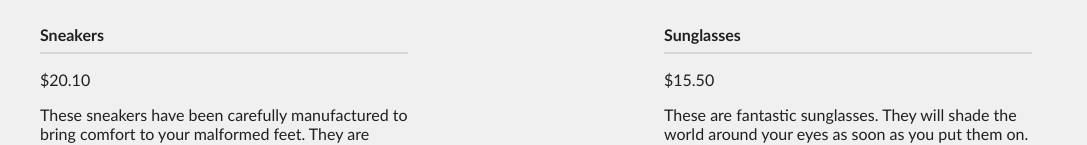
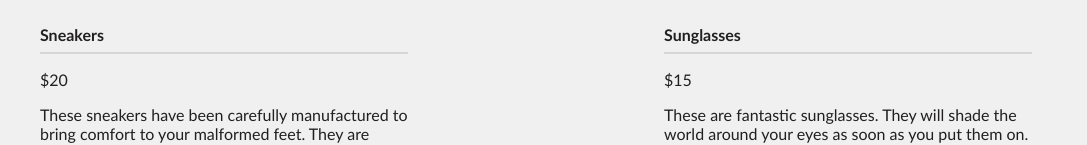
Before and after one commit to sebada001/shopping-cart, a React (Create React App) app: page / in a window 1280 px wide. Shown: the part 650-795 px from the top of the page, without its empty margins (104-1191 px from the left). Built offline with nearby package versions, Linux system fonts and the light colour scheme.

Commit message:
logic for state in shopping cart list and refactors

```diff
--- a/src/modules/App.js
+++ b/src/modules/App.js
@@ -1,11 +1,75 @@
 import ShoppingArea from "./ShoppingArea";
 import Header from "./Header";
+import { useState } from "react";
 
 function App() {
+  const [totalPrice, setTotalPrice] = useState(0);
+  const [shoppingList, setShoppingList] = useState([]);
+  //helper functions
+  const matcher = function (item) {
+    return shoppingList.find((obj) => {
+      return obj.name === item;
+    });
+  };
+  const filterer = function (item) {
+    return shoppingList.filter((obj) => {
+      return obj.name !== item;
+    });
+  };
+  //
+  const increaseTotalOfItem = function (item, price) {
+    let match = matcher(item);
+    let filter = filterer(item);
+    if (match === undefined) {
+      setShoppingList([
+        { name: item, amount: 1, price: "$" + price },
+        ...filter,
+      ]);
+      handleTotalPrice("increase", price);
+      return;
+    }
+    match.amount += 1;
+    match.price = "$" + price * match.amount;
+    setShoppingList([match, ...filter]);
+    handleTotalPrice("increase", price);
+  };
+  const decreaseTotalOfItem = function (item, price) {
+    let match = matcher(item);
+    let filter = filterer(item);
+    match.amount -= 1;
+    match.price = "$" + price * match.amount;
+    setShoppingList([match, ...filter]);
+    handleTotalPrice("decrease", price);
+  };
+  const handleTotalPrice = function (operation, amount) {
+    if (operation === "increase") {
+      handleIncreasePrice(amount);
+    }
+    if (operation === "decrease") {
+      handleDecreasePrice(amount);
+    }
+  };
+  const decreasePrice = function (amount) {
+    setTotalPrice(totalPrice - amount);
+  };
+  const handleIncreasePrice = function (amount) {
+    setTotalPrice(totalPrice + amount);
+  };
+  const handleDecreasePrice = function (amount) {
+    if (totalPrice != 0) {
+      decreasePrice(amount);
+    }
+  };
   return (
     <div className="App">
-      <Header />
-      <ShoppingArea />
+      <Header totalPrice={totalPrice} shoppingList={shoppingList} />
+      <ShoppingArea
+        handleTotalPrice={handleTotalPrice}
+        increaseTotalOfItem={increaseTotalOfItem}
+        decreaseTotalOfItem={decreaseTotalOfItem}
+        shoppingList={shoppingList}
+        matcher={matcher}
+      />
     </div>
   );
 }
--- a/src/modules/ShoppingArea.js
+++ b/src/modules/ShoppingArea.js
@@ -5,7 +5,8 @@ import Coffee from "./shopping-items/Coffee";
 import Nintendo from "./shopping-items/Nintendo";
 import BodyOil from "./shopping-items/BodyOil";
 
-function ShoppingArea() {
+function ShoppingArea(props) {
+  const { increaseTotalOfItem, decreaseTotalOfItem, handleTotalPrice } = props;
   function showHoverItem(e) {
     let hoverItem = e.currentTarget.parentElement.querySelector(".hover-item");
     hoverItem.style.display = "flex";
@@ -16,12 +17,48 @@ function ShoppingArea() {
   }
   return (
     <div className="shopping-area">
-      <Sneakers show={showHoverItem} hide={hideHoverItem} />
-      <Sunglasses show={showHoverItem} hide={hideHoverItem} />
-      <Watch show={showHoverItem} hide={hideHoverItem} />
-      <Coffee show={showHoverItem} hide={hideHoverItem} />
-      <Nintendo show={showHoverItem} hide={hideHoverItem} />
-      <BodyOil show={showHoverItem} hide={hideHoverItem} />
+      <Sneakers
+        show={showHoverItem}
+        hide={hideHoverItem}
+        handleTotalPrice={handleTotalPrice}
+        increaseTotalOfItem={increaseTotalOfItem}
+        decreaseTotalOfItem={decreaseTotalOfItem}
+      />
+      <Sunglasses
+        show={showHoverItem}
+        hide={hideHoverItem}
+        handleTotalPrice={handleTotalPrice}
+        increaseTotalOfItem={increaseTotalOfItem}
+        decreaseTotalOfItem={decreaseTotalOfItem}
+      />
+      <Watch
+        show={showHoverItem}
+        hide={hideHoverItem}
+        handleTotalPrice={handleTotalPrice}
+        increaseTotalOfItem={increaseTotalOfItem}
+        decreaseTotalOfItem={decreaseTotalOfItem}
+      />
+      <Coffee
+        show={showHoverItem}
+        hide={hideHoverItem}
+        handleTotalPrice={handleTotalPrice}
+        increaseTotalOfItem={increaseTotalOfItem}
+        decreaseTotalOfItem={decreaseTotalOfItem}
+      />
+      <Nintendo
+        show={showHoverItem}
+        hide={hideHoverItem}
+        handleTotalPrice={handleTotalPrice}
+        increaseTotalOfItem={increaseTotalOfItem}
+        decreaseTotalOfItem={decreaseTotalOfItem}
+      />
+      <BodyOil
+        show={showHoverItem}
+        hide={hideHoverItem}
+        handleTotalPrice={handleTotalPrice}
+        increaseTotalOfItem={increaseTotalOfItem}
+        decreaseTotalOfItem={decreaseTotalOfItem}
+      />
     </div>
   );
 }
--- a/src/modules/shopping-items/BodyOil.js
+++ b/src/modules/shopping-items/BodyOil.js
@@ -2,30 +2,41 @@ import BodyOilPic from "../../img/body-oil.jpg";
 import { useState } from "react";
 
 function BodyOil(props) {
+  const {
+    decreaseTotalOfItem,
+    increaseTotalOfItem,
+    handleTotalPrice,
+    hide,
+    show,
+  } = props;
   const [total, setTotal] = useState(0);
+  let price = 25;
   const increaseTotal = function () {
     setTotal(total + 1);
+    handleTotalPrice("increase", price);
+    increaseTotalOfItem("BodyOil", price);
   };
   const decreaseTotal = function () {
     setTotal(total - 1);
+    handleTotalPrice("decrease", price);
   };
-  const handleDecreaseTotal = function () {
+  const handleLocalTotal = function () {
     if (total != 0) {
       decreaseTotal();
+      decreaseTotalOfItem("BodyOil", price);
     }
   };
-
   return (
     <div className="product-container big">
-      <div className="hover-item" onMouseOut={props.hide}>
-        <button className="less" onClick={handleDecreaseTotal}>{`<`}</button>
+      <div className="hover-item" onMouseOut={hide}>
+        <button className="less" onClick={handleLocalTotal}>{`<`}</button>
         <p className="current-total">{total}</p>
         <button className="more" onClick={increaseTotal}>{`>`}</button>
       </div>
-      <img src={BodyOilPic} alt="watch-picture" onMouseEnter={props.show}></img>
+      <img src={BodyOilPic} alt="watch-picture" onMouseEnter={show}></img>
       <div className="product-text-group">
         <h4>Bath & Body Oil</h4>
-        <p>$14</p>
+        <p>${price}</p>
         <p className="product-description">
           There are people that spend their entire lives studying and improving
           the technology and art of carefully crafting elegant fragrances so you
--- a/src/modules/shopping-items/Coffee.js
+++ b/src/modules/shopping-items/Coffee.js
@@ -2,29 +2,41 @@ import CoffeePic from "../../img/coffee-beans.jpg";
 import { useState } from "react";
 
 function Coffee(props) {
+  const {
+    decreaseTotalOfItem,
+    increaseTotalOfItem,
+    handleTotalPrice,
+    hide,
+    show,
+  } = props;
   const [total, setTotal] = useState(0);
+  let price = 16.75;
   const increaseTotal = function () {
     setTotal(total + 1);
+    handleTotalPrice("increase", price);
+    increaseTotalOfItem("Coffee", price);
   };
   const decreaseTotal = function () {
     setTotal(total - 1);
+    handleTotalPrice("decrease", price);
   };
-  const handleDecreaseTotal = function () {
+  const handleLocalTotal = function () {
     if (total != 0) {
       decreaseTotal();
+      decreaseTotalOfItem("Coffee", price);
     }
   };
   return (
     <div className="product-container big">
-      <div className="hover-item" onMouseOut={props.hide}>
-        <button className="less" onClick={handleDecreaseTotal}>{`<`}</button>
+      <div className="hover-item" onMouseOut={hide}>
+        <button className="less" onClick={handleLocalTotal}>{`<`}</button>
         <p className="current-total">{total}</p>
         <button className="more" onClick={increaseTotal}>{`>`}</button>
       </div>
-      <img src={CoffeePic} alt="coffee" onMouseEnter={props.show}></img>
+      <img src={CoffeePic} alt="coffee" onMouseEnter={show}></img>
       <div className="product-text-group">
         <h4>Coffee Bag</h4>
-        <p>$16.75</p>
+        <p>${price}</p>
         <p className="product-description">
           Carefully picked, carefully roasted, carefully destoned, carefully
           tasted, carefully packaged, carefully marketized and quickly described
--- a/src/modules/shopping-items/Nintendo.js
+++ b/src/modules/shopping-items/Nintendo.js
@@ -2,29 +2,41 @@ import NintendoPic from "../../img/nintendo-ds.jpg";
 import { useState } from "react";
 
 function Nintendo(props) {
+  const {
+    decreaseTotalOfItem,
+    increaseTotalOfItem,
+    handleTotalPrice,
+    hide,
+    show,
+  } = props;
   const [total, setTotal] = useState(0);
+  let price = 300;
   const increaseTotal = function () {
     setTotal(total + 1);
+    handleTotalPrice("increase", price);
+    increaseTotalOfItem("Nintendo", price);
   };
   const decreaseTotal = function () {
     setTotal(total - 1);
+    handleTotalPrice("decrease", price);
   };
-  const handleDecreaseTotal = function () {
+  const handleLocalTotal = function () {
     if (total != 0) {
       decreaseTotal();
+      decreaseTotalOfItem("Nintendo", price);
     }
   };
   return (
     <div className="product-container big">
-      <div className="hover-item" onMouseOut={props.hide}>
-        <button className="less" onClick={handleDecreaseTotal}>{`<`}</button>
+      <div className="hover-item" onMouseOut={hide}>
+        <button className="less" onClick={handleLocalTotal}>{`<`}</button>
         <p className="current-total">{total}</p>
         <button className="more" onClick={increaseTotal}>{`>`}</button>
       </div>
-      <img src={NintendoPic} alt="nintendo" onMouseEnter={props.show}></img>
+      <img src={NintendoPic} alt="nintendo" onMouseEnter={show}></img>
       <div className="product-text-group">
         <h4>Nintendo DS</h4>
-        <p>$300</p>
+        <p>${price}</p>
         <p className="product-description">
           Great portable gaming station, fabricated by the illustrious Nintendo
           corporation, they do many things related to the gaming industry,
--- a/src/modules/shopping-items/Sneakers.js
+++ b/src/modules/shopping-items/Sneakers.js
@@ -2,29 +2,41 @@ import SneakersPic from "../../img/sneakers.jpg";
 import { useState } from "react";
 
 function Sneakers(props) {
+  const {
+    decreaseTotalOfItem,
+    increaseTotalOfItem,
+    handleTotalPrice,
+    hide,
+    show,
+  } = props;
   const [total, setTotal] = useState(0);
+  let price = 20;
   const increaseTotal = function () {
     setTotal(total + 1);
+    handleTotalPrice("increase", price);
+    increaseTotalOfItem("Sneakers", price);
   };
   const decreaseTotal = function () {
     setTotal(total - 1);
+    handleTotalPrice("decrease", price);
   };
-  const handleDecreaseTotal = function () {
+  const handleLocalTotal = function () {
     if (total != 0) {
       decreaseTotal();
+      decreaseTotalOfItem("Sneakers", price);
     }
   };
   return (
     <div className="product-container big">
-      <div className="hover-item" onMouseOut={props.hide}>
-        <button className="less" onClick={handleDecreaseTotal}>{`<`}</button>
+      <div className="hover-item" onMouseOut={hide}>
+        <button className="less" onClick={handleLocalTotal}>{`<`}</button>
         <p className="current-total">{total}</p>
         <button className="more" onClick={increaseTotal}>{`>`}</button>
       </div>
-      <img src={SneakersPic} alt="sneakers" onMouseEnter={props.show}></img>
+      <img src={SneakersPic} alt="sneakers" onMouseEnter={show}></img>
       <div className="product-text-group">
         <h4>Sneakers</h4>
-        <p>$20.10</p>
+        <p>${price}</p>
         <p className="product-description">
           These sneakers have been carefully manufactured to bring comfort to
           your malformed feet. They are cushy, cool looking, have a nice relaxed
--- a/src/modules/shopping-items/Sunglasses.js
+++ b/src/modules/shopping-items/Sunglasses.js
@@ -2,29 +2,41 @@ import SunglassesPic from "../../img/sunglasses.jpg";
 import { useState } from "react";
 
 function Sunglasses(props) {
+  const {
+    decreaseTotalOfItem,
+    increaseTotalOfItem,
+    handleTotalPrice,
+    hide,
+    show,
+  } = props;
   const [total, setTotal] = useState(0);
+  let price = 15;
   const increaseTotal = function () {
     setTotal(total + 1);
+    handleTotalPrice("increase", price);
+    increaseTotalOfItem("Sunglasses", price);
   };
   const decreaseTotal = function () {
     setTotal(total - 1);
+    handleTotalPrice("decrease", price);
   };
-  const handleDecreaseTotal = function () {
+  const handleLocalTotal = function () {
     if (total != 0) {
       decreaseTotal();
+      decreaseTotalOfItem("Sunglasses", price);
     }
   };
   return (
     <div className="product-container big">
-      <div className="hover-item" onMouseOut={props.hide}>
-        <button className="less" onClick={handleDecreaseTotal}>{`<`}</button>
+      <div className="hover-item" onMouseOut={hide}>
+        <button className="less" onClick={handleLocalTotal}>{`<`}</button>
         <p className="current-total">{total}</p>
         <button className="more" onClick={increaseTotal}>{`>`}</button>
       </div>
-      <img src={SunglassesPic} alt="sunglasses" onMouseEnter={props.show}></img>
+      <img src={SunglassesPic} alt="sunglasses" onMouseEnter={show}></img>
       <div className="product-text-group">
         <h4>Sunglasses</h4>
-        <p>$15.50</p>
+        <p>${price}</p>
         <p className="product-description">
           These are fantastic sunglasses. They will shade the world around your
           eyes as soon as you put them on. That's literally what they were made
--- a/src/modules/shopping-items/Watch.js
+++ b/src/modules/shopping-items/Watch.js
@@ -1,30 +1,42 @@
 import WatchPic from "../../img/watch.jpg";
-import { useState } from "react";
+import { useState, useEffect } from "react";
 
 function Watch(props) {
+  const {
+    decreaseTotalOfItem,
+    increaseTotalOfItem,
+    handleTotalPrice,
+    hide,
+    show,
+  } = props;
   const [total, setTotal] = useState(0);
+  let price = 30.25;
   const increaseTotal = function () {
     setTotal(total + 1);
+    handleTotalPrice("increase", price);
+    increaseTotalOfItem("Watch", price);
   };
   const decreaseTotal = function () {
     setTotal(total - 1);
+    handleTotalPrice("decrease", price);
   };
-  const handleDecreaseTotal = function () {
+  const handleLocalTotal = function () {
     if (total != 0) {
       decreaseTotal();
+      decreaseTotalOfItem("Watch", price);
     }
   };
   return (
     <div className="product-container big">
-      <div className="hover-item" onMouseOut={props.hide}>
-        <button className="less" onClick={handleDecreaseTotal}>{`<`}</button>
+      <div className="hover-item" onMouseOut={hide}>
+        <button className="less" onClick={handleLocalTotal}>{`<`}</button>
         <p className="current-total">{total}</p>
         <button className="more" onClick={increaseTotal}>{`>`}</button>
       </div>
-      <img src={WatchPic} alt="watch-picture" onMouseEnter={props.show} />
+      <img src={WatchPic} alt="watch-picture" onMouseEnter={show} />
       <div className="product-text-group">
         <h4>Watch</h4>
-        <p>$30.25</p>
+        <p>${price}</p>
         <p className="product-description">
           This a great wrist watch. As you can see, it has a whole galaxy
           inside. It is not just a visual effect to look cool and impress other
```
Also changed, not shown: src/index.css (+12 -2 lines), src/modules/Header.js (+19 -7 lines).
